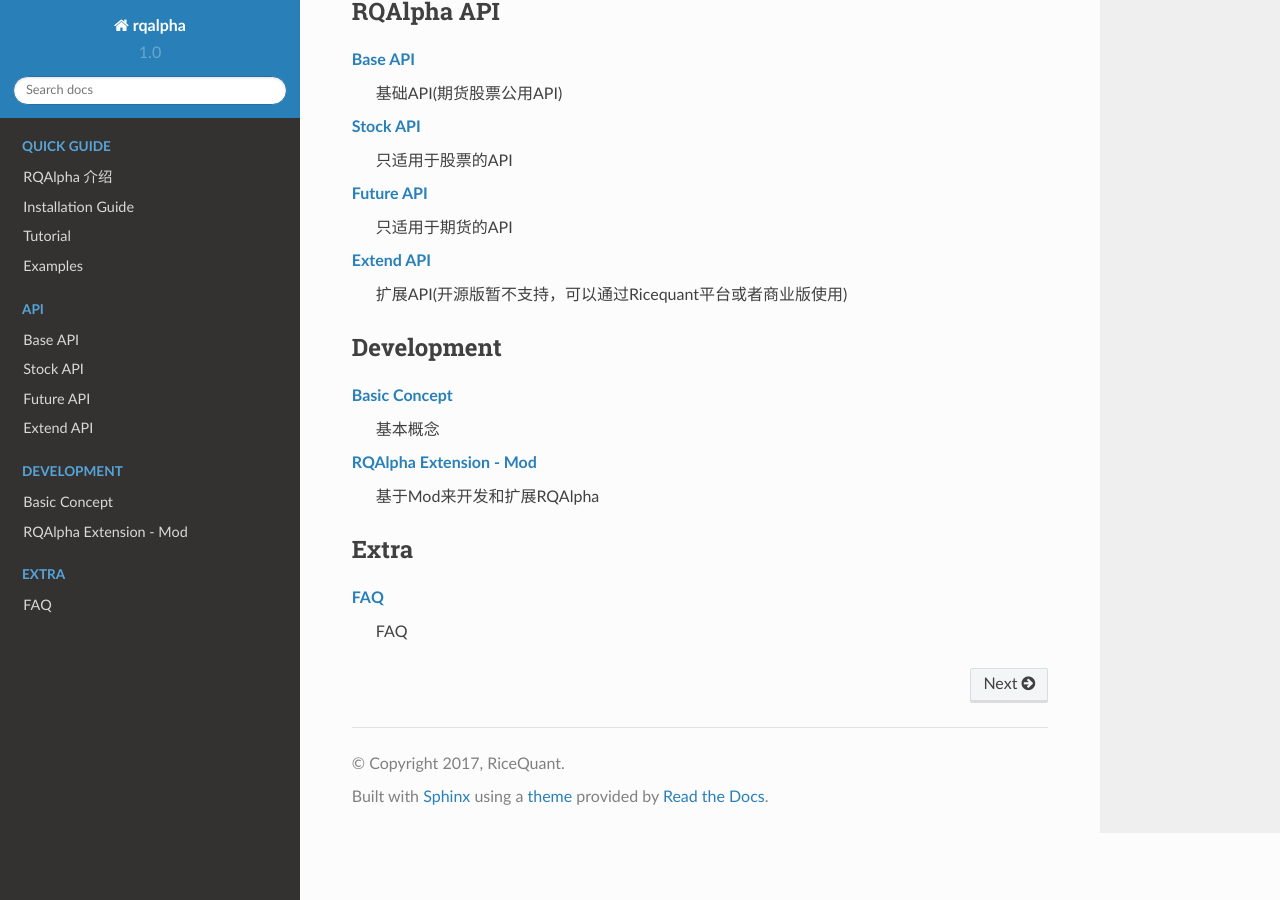
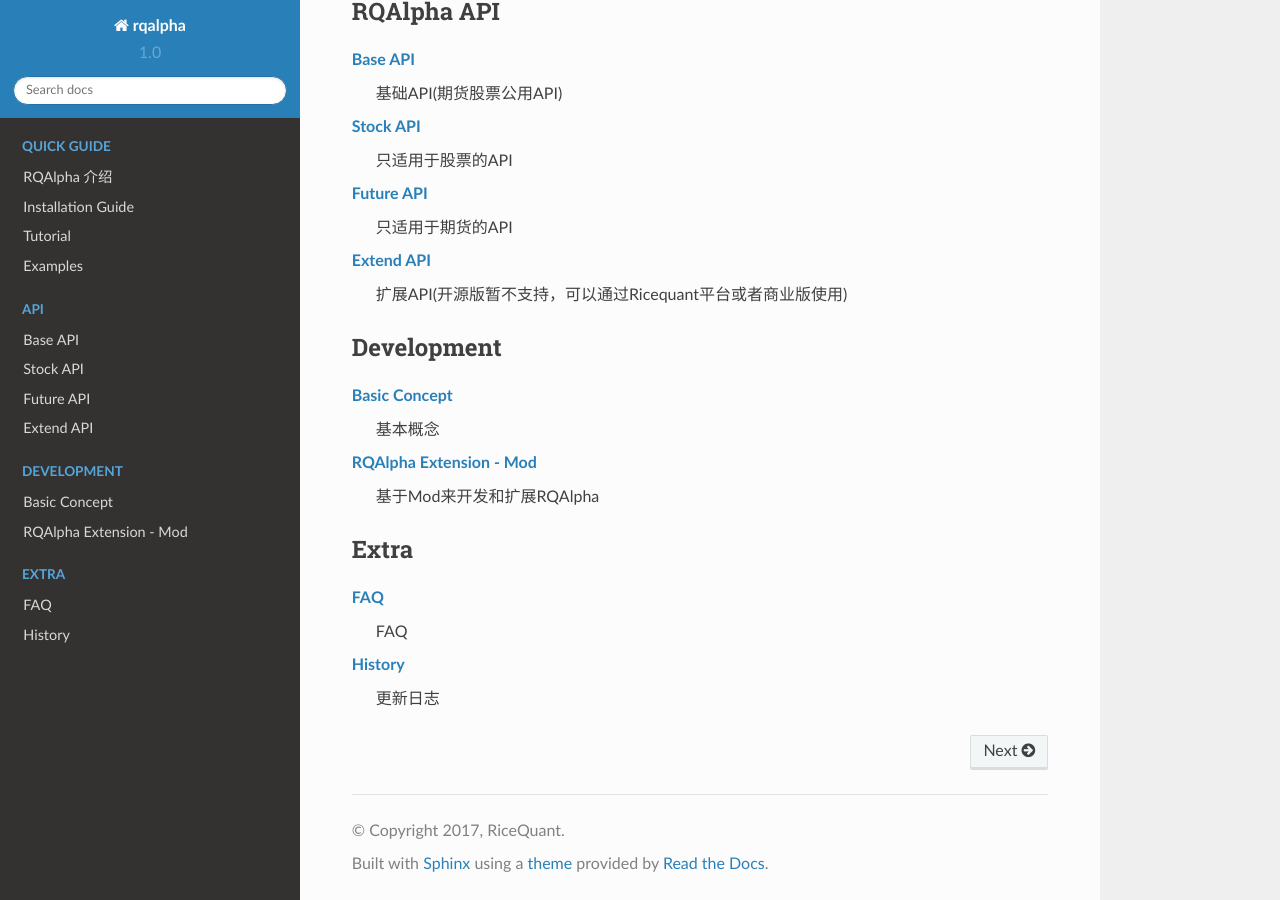
Before and after one commit to ricequant/rqalpha, a Sphinx documentation site: the page built from docs/source/index.rst, in a window 1280 px wide and 900 px high, scrolled down 898 px. Built offline with Sphinx 7.4.7 and the Read the Docs theme 2.0.0, drawn with Linux system fonts in a browser that asks for light colours.

Commit message:
add doc structure

```diff
--- a/docs/source/conf.py
+++ b/docs/source/conf.py
@@ -36,7 +36,6 @@
     'sphinx.ext.intersphinx',
     'sphinx.ext.todo',
     'sphinx.ext.coverage',
-    'sphinx.ext.mathjax',
     'sphinx.ext.ifconfig',
     'sphinx.ext.viewcode',
     'sphinx.ext.githubpages',
--- /dev/null
+++ b/docs/source/history.rst
@@ -0,0 +1,5 @@
+.. _history:
+
+==================
+History
+==================
--- a/docs/source/index.rst
+++ b/docs/source/index.rst
@@ -94,6 +94,10 @@
    :hidden:
 
    faq
+   history
 
 :doc:`faq`
     FAQ
+
+:doc:`history`
+    更新日志
```
Also changed, not shown: docs/source/_templates/layout.html (added, +8 -0 lines).
